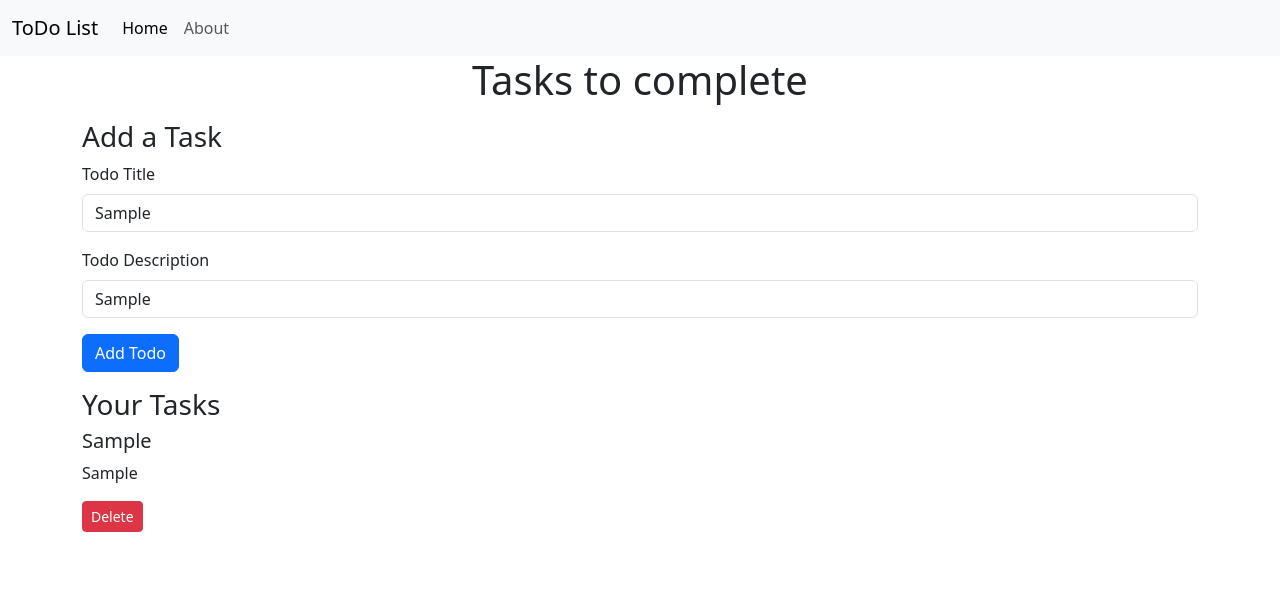
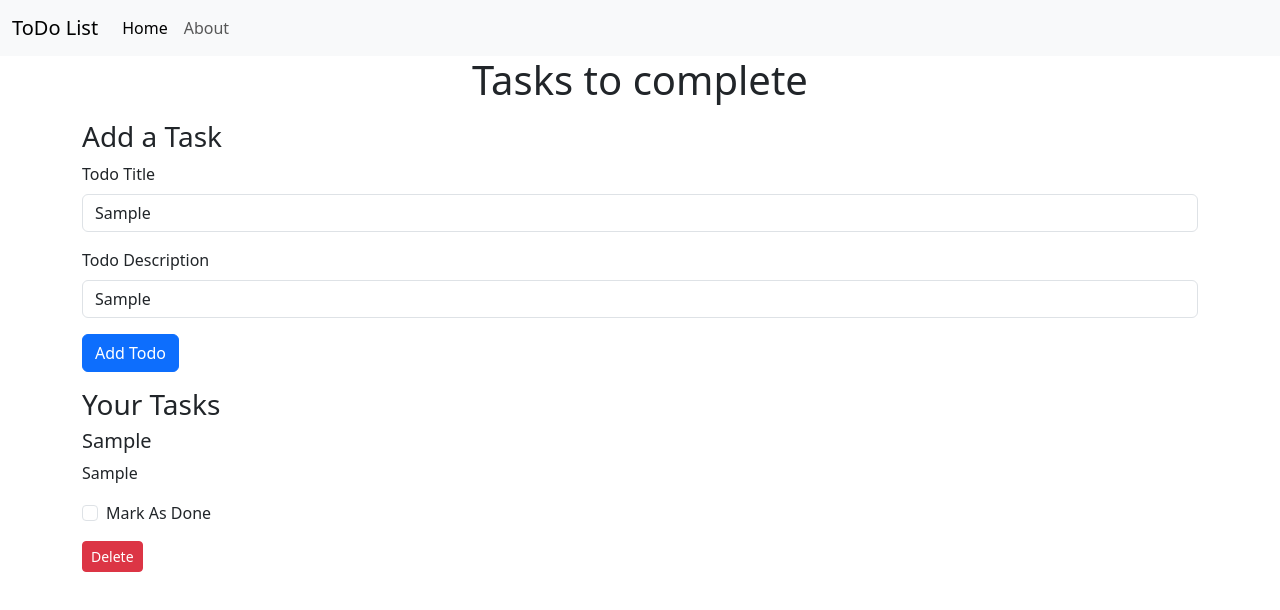
Before and after one commit to saisrinidhi8971/chw-todo-app, an Angular app: page / in a window 1280 px wide. Both pictures are taken after typing "Sample", "Sample" into the empty fields and a click on the button "Add Todo". Shown: the top 610 px of the page. Built offline with nearby package versions, Linux system fonts and the light colour scheme.

Commit message:
complete todo frontend

```diff
--- a/src/app/MyComponents/todo-item/todo-item.component.css
+++ b/src/app/MyComponents/todo-item/todo-item.component.css
@@ -0,0 +1,3 @@
+.strike{
+  text-decoration: line-through;
+}
--- a/src/app/MyComponents/todo-item/todo-item.component.html
+++ b/src/app/MyComponents/todo-item/todo-item.component.html
@@ -1,6 +1,10 @@
 <div class="mg-3">
-  <h5>{{todo.title}}</h5>
-  <p>{{todo.desc}}</p>
+  <h5 [ngClass]="{'strike':!todo.active}">{{todo.title}}</h5>
+  <p [ngClass]="{'strike':!todo.active}">{{todo.desc}}</p>
+  <div class="mb-3 form-check">
+    <input type="checkbox" class="form-check-input" id="todo{{i}}" (click)="onCheckboxClick(todo)" [checked]="!todo.active">
+    <label class="form-check-label" for="todo{{i}}">Mark As Done</label>
+  </div>
   <button class="btn btn-sm btn-danger" (click)="onClick(todo)"> Delete</button>
 
 
--- a/src/app/MyComponents/todo-item/todo-item.component.ts
+++ b/src/app/MyComponents/todo-item/todo-item.component.ts
@@ -8,7 +8,10 @@
 })
 export class TodoItemComponent implements OnInit{
 @Input() todo!:Todo;
+@Input() i!:number;
 @Output() todoDelete:EventEmitter<Todo>=new EventEmitter<Todo>();
+@Output() todoCheckbox:EventEmitter<Todo>=new EventEmitter<Todo>();
+
 constructor(){ }
 ngOnInit(): void {
 
@@ -17,5 +20,9 @@
   this.todoDelete.emit(todo);
   console.log("Deleted");
 }
+onCheckboxClick(todo:Todo){
+  this.todoCheckbox.emit(todo);
 
 }
+
+}
--- a/src/app/MyComponents/todos/todos.component.html
+++ b/src/app/MyComponents/todos/todos.component.html
@@ -2,7 +2,7 @@
 <h3>Your Tasks</h3>
 <div *ngIf="this.todos.length===0; else elseBlock">No Taks to display</div>
 <ng-template #elseBlock>
-<div *ngFor="let todo of todos">
-   <app-todo-item [todo]="todo" (todoDelete)="deleteTodo($event)"></app-todo-item>
+<div *ngFor="let todo of todos; index as i">
+   <app-todo-item [todo]="todo" [i]="i"(todoDelete)="deleteTodo($event)" (todoCheckbox)="toggleTodo($event)"></app-todo-item>
 </div>
 </ng-template>
--- a/src/app/MyComponents/todos/todos.component.ts
+++ b/src/app/MyComponents/todos/todos.component.ts
@@ -10,7 +10,6 @@
   localItem:string|null;
 
   todos!:Todo[];
-
   constructor(){
     this.localItem=localStorage.getItem("todos");
     if(this.localItem==null){
@@ -34,7 +33,12 @@
     const index=this.todos.indexOf(todo);
     this.todos.push(todo);
     localStorage.setItem("todos",JSON.stringify(this.todos));
-
+  }
+  toggleTodo(todo:Todo){
+    console.log(todo);
+    const index=this.todos.indexOf(todo);
+    this.todos[index].active=!this.todos[index].active;
+    localStorage.setItem("todos",JSON.stringify(this.todos));
   }
 
 }
--- a/src/app/app.component.html
+++ b/src/app/app.component.html
@@ -8,10 +8,10 @@
       <div class="collapse navbar-collapse" id="navbarSupportedContent">
         <ul class="navbar-nav me-auto mb-2 mb-lg-0">
           <li class="nav-item">
-            <a class="nav-link active" aria-current="page" href="#">Home</a>
+            <a class="nav-link active" aria-current="page" routerLink="/">Home</a>
           </li>
           <li class="nav-item">
-            <a class="nav-link" href="#">About</a>
+            <a class="nav-link"  routerLink="/">About</a>
           </li>
         </ul>
       </div>
```
